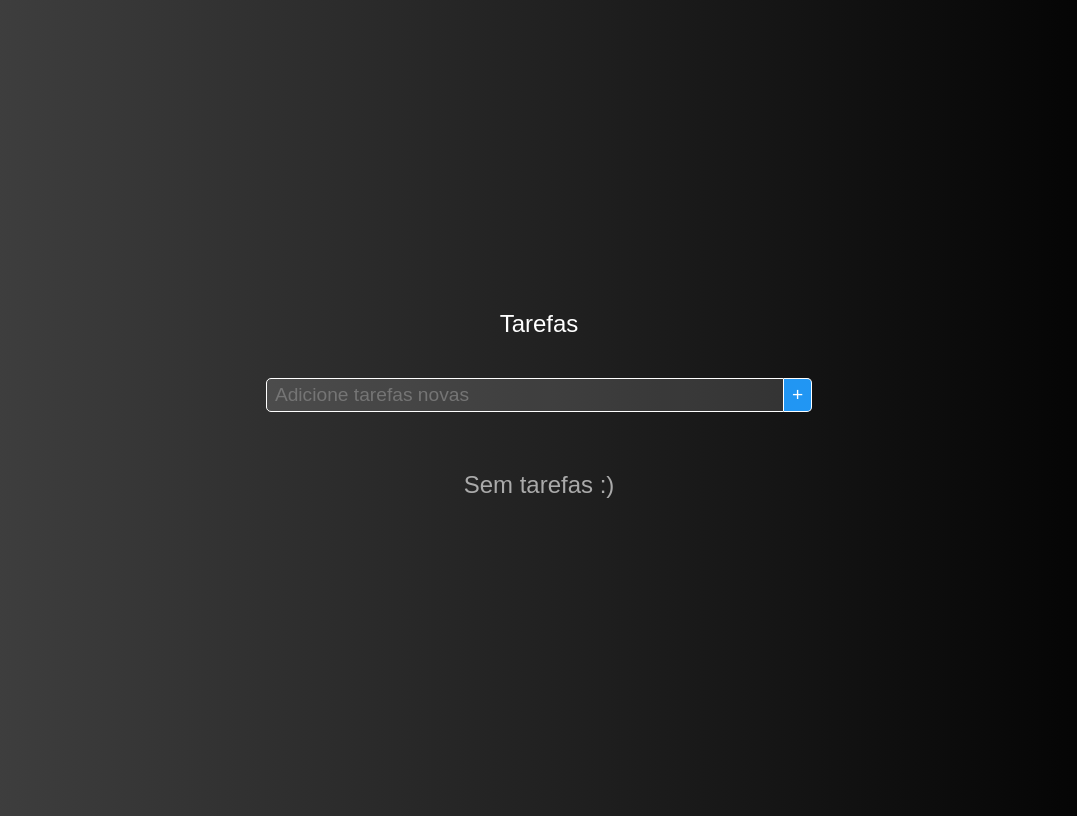
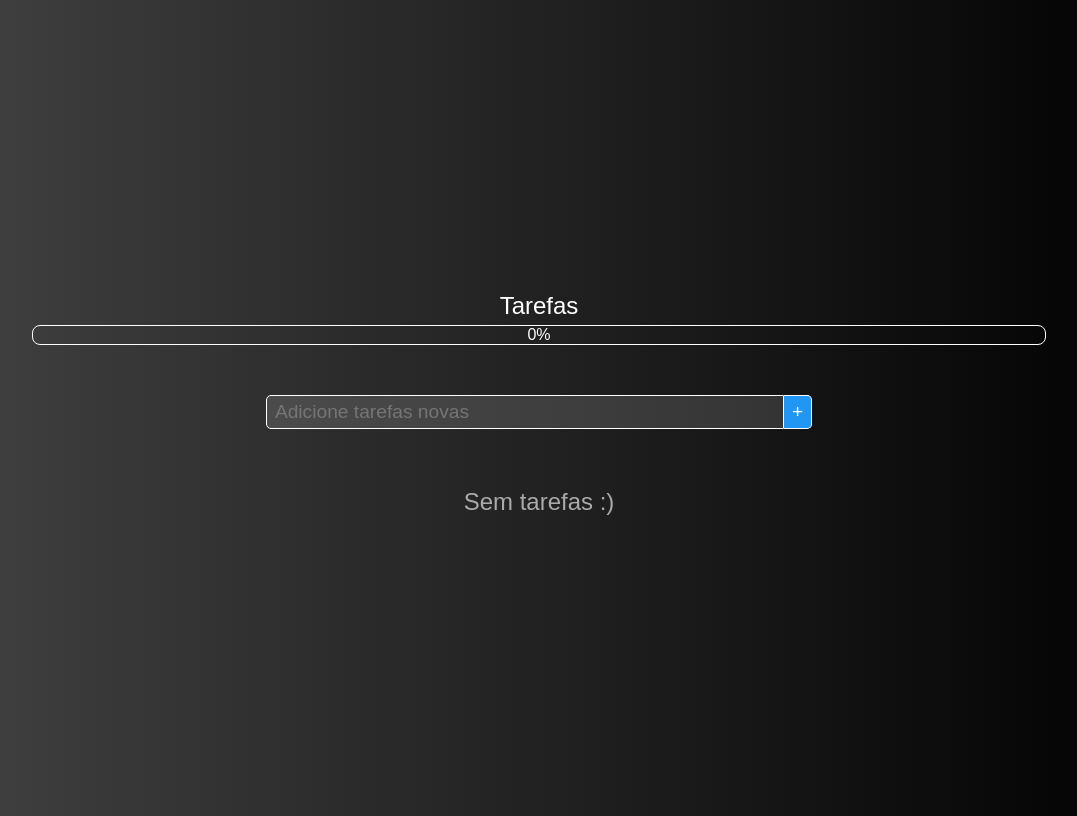
Before and after one commit to LucasNithael/todo.vue, a Vue app: page / in a window 1280 px wide. Shown: the whole page, without its empty margins (101-1178 px from the left). Built offline with nearby package versions, Linux system fonts and the light colour scheme.

Commit message:
barra de progresso

```diff
--- a/src/App.vue
+++ b/src/App.vue
@@ -1,6 +1,7 @@
 <template>
 
         <h1>Tarefas</h1>
+        <task-progress :progress="progress" />
         <new-task @taskAdded="addTask($event)"></new-task>
         <task-grid
         :tasks="tasks"
@@ -9,14 +10,22 @@
 </template>
 
 <script>
+import TaskProgress from './components/TaskProgress.vue';
 import TaskGrid from './components/TaskGrid.vue';
 import NewTask from './components/NewTask.vue';
 
 export default {
-  components: {TaskGrid, NewTask},
+  components: {TaskGrid, NewTask, TaskProgress},
   data(){
     return {
       tasks:[]
+    }
+  },
+  computed:{
+    progress(){
+      const total = this.tasks.length
+      const done = this.tasks.filter(t => !t.pending).length
+      return Math.round(done / total * 100) || 0
     }
   },
   methods:{
--- /dev/null
+++ b/src/components/TaskProgress.vue
@@ -0,0 +1,41 @@
+<template>
+    <div class="tasks-progress">
+        <span class="progress-value">{{ progress }}%</span>
+        <div class="progress-bar" :style="{width: progress + '%'}"></div>
+    </div>
+</template>
+
+<script>
+export default {
+  props:{
+    progress:{ type: Number, default: 0 }
+  },
+}
+</script>
+
+<style>
+    .tasks-progress{
+        position: relative;
+        width: 80%;
+        border: 1px solid #FFF;
+        color: #FFF;
+        border-radius: 8px;
+        margin-bottom: 15px;
+        display: flex;
+        align-items: center;
+        flex-direction: column;
+    }
+
+    .progress-bar{
+        position: absolute;
+        border-radius: 8px;
+        height: 100%;
+        background-color: #4CAF50;
+        align-self: flex-start;
+        transition: ease 1s;
+    }
+
+    .progress-value{
+        z-index: 1;
+    }
+</style>
--- a/src/components/TaskUni.vue
+++ b/src/components/TaskUni.vue
@@ -36,6 +36,7 @@ export default {
     display: flex;
     align-items: center;
     justify-content: center;
+
 }
 
 .pending {
```
